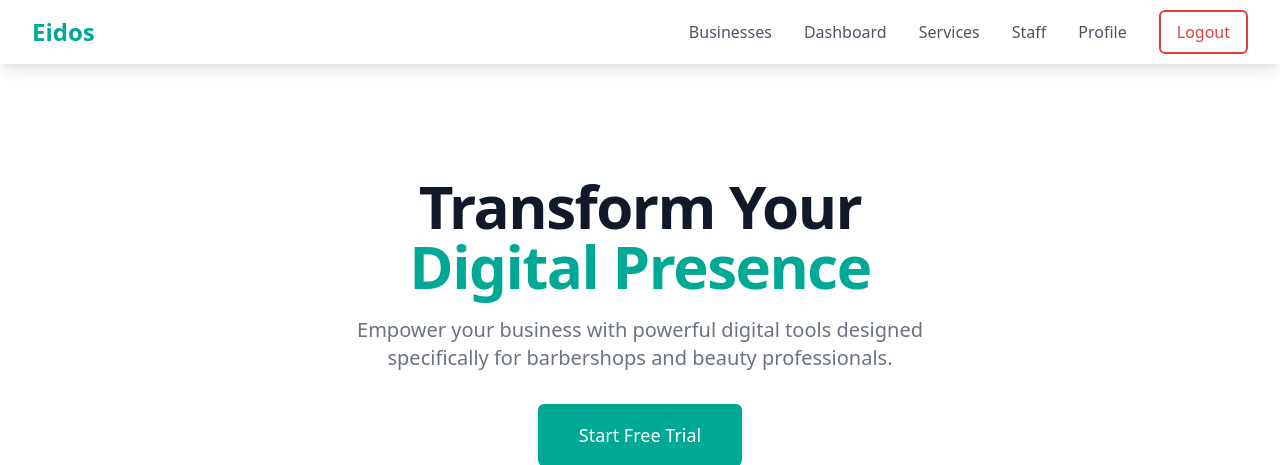
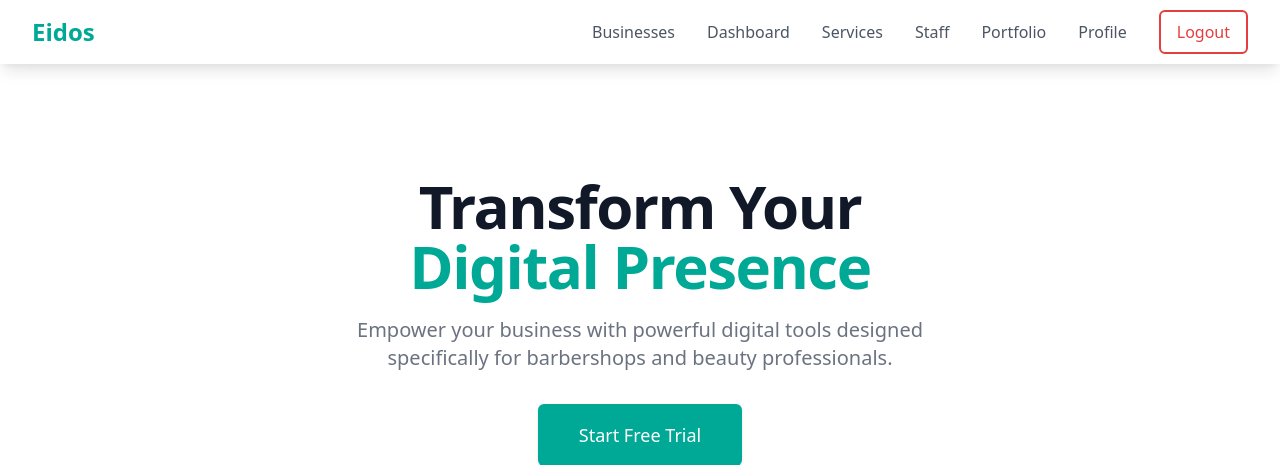
Before and after one commit to Bosnape/Eidos, a Django app: page / in a window 1280 px wide. Shown: the top 465 px of the page. Run offline with Django 5.2, Linux system fonts and the light colour scheme; a user stored in the database is signed in.

Commit message:
Added new navigation bar links: Staff and Portfolio

```diff
--- a/eidosapp/templates/base.html
+++ b/eidosapp/templates/base.html
@@ -118,7 +118,8 @@
                         <a href="{% url 'search_business' %}" class="nav-link text-gray-600 hover:text-primary {% if request.resolver_match.url_name == 'search_business' %}active{% endif %}">Businesses</a>
                         <a href="{% url 'business_dashboard' %}" class="nav-link text-gray-600 hover:text-primary {% if request.resolver_match.url_name == 'business_dashboard' %}active{% endif %}">Dashboard</a>
                         <a href="{% url 'dashboard_services' %}" class="nav-link text-gray-600 hover:text-primary {% if request.resolver_match.url_name == 'dashboard_services' %}active{% endif %}">Services</a>
-                        <a href="#" class="nav-link text-gray-600 hover:text-primary {% if request.resolver_match.url_name == 'staff' %}active{% endif %}">Staff</a>
+                        <a href="{% url 'employee_list' %}" class="nav-link text-gray-600 hover:text-primary {% if request.resolver_match.url_name == 'employee_list' %}active{% endif %}">Staff</a>
+                        <a href="{% url 'portfolio_list' %}" class="nav-link text-gray-600 hover:text-primary {% if request.resolver_match.url_name == 'portfolio_list' %}active{% endif %}"">Portfolio</a>
                         <a href="{% url 'manage_profile' %}" class="nav-link text-gray-600 hover:text-primary {% if request.resolver_match.url_name == 'manage_profile' %}active{% endif %}">Profile</a>
                         <a href="{% url 'logout' %}" class="auth-btn logout-btn ml-4">Logout</a>
                     {% else %}
```
